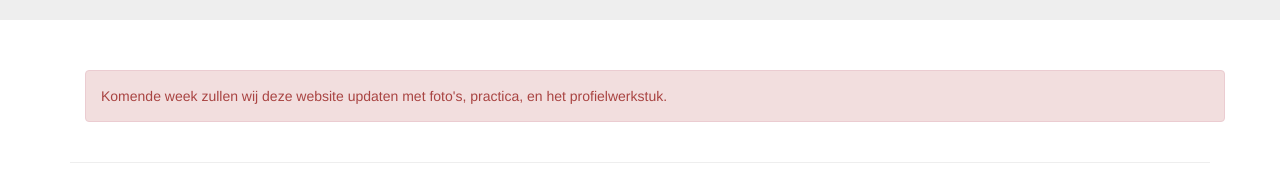
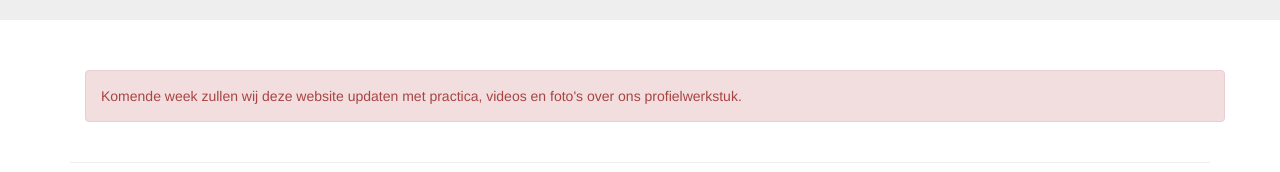
Before and after one commit to Vliegtuigpws/Vliegtuigpws.github.io, a plain HTML site: page index.html in a window 1280 px wide. Shown: the part 290-462 px from the top of the page. Drawn offline with Linux system fonts and the light colour scheme.

Commit message:
Fix grammar

```diff
--- a/index.html
+++ b/index.html
@@ -59,7 +59,7 @@
 	<div class="container">
 		<div class='container'>
 			<div class='alert alert-danger' style='margin-top: 20px;'>
-				Komende week zullen wij deze website updaten met foto's, practica, en het profielwerkstuk.
+				<p>Komende week zullen wij deze website updaten met practica, videos en foto's over ons profielwerkstuk.</p>
 			</div>
 		</div>
 		<hr>
```
Also changed, not shown: po.html (+1 -1 lines), pws.html (+1 -1 lines).
